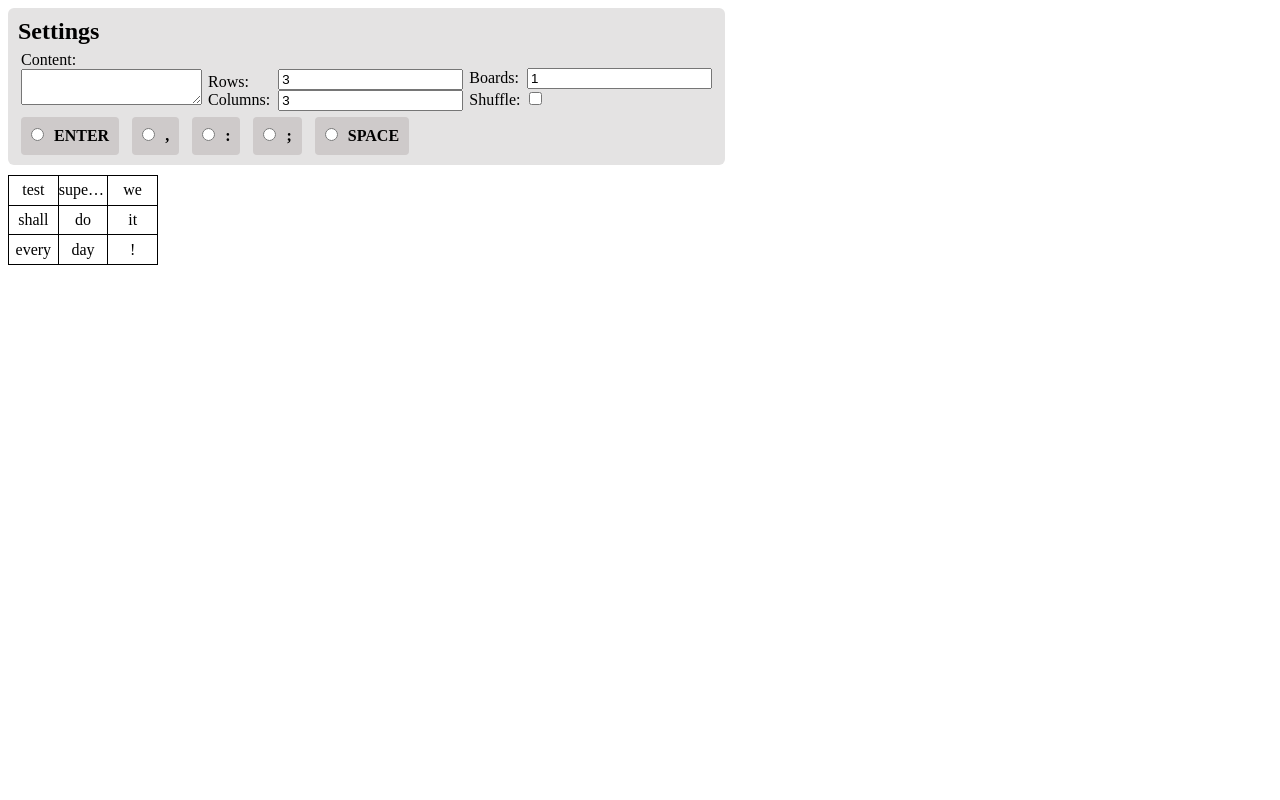
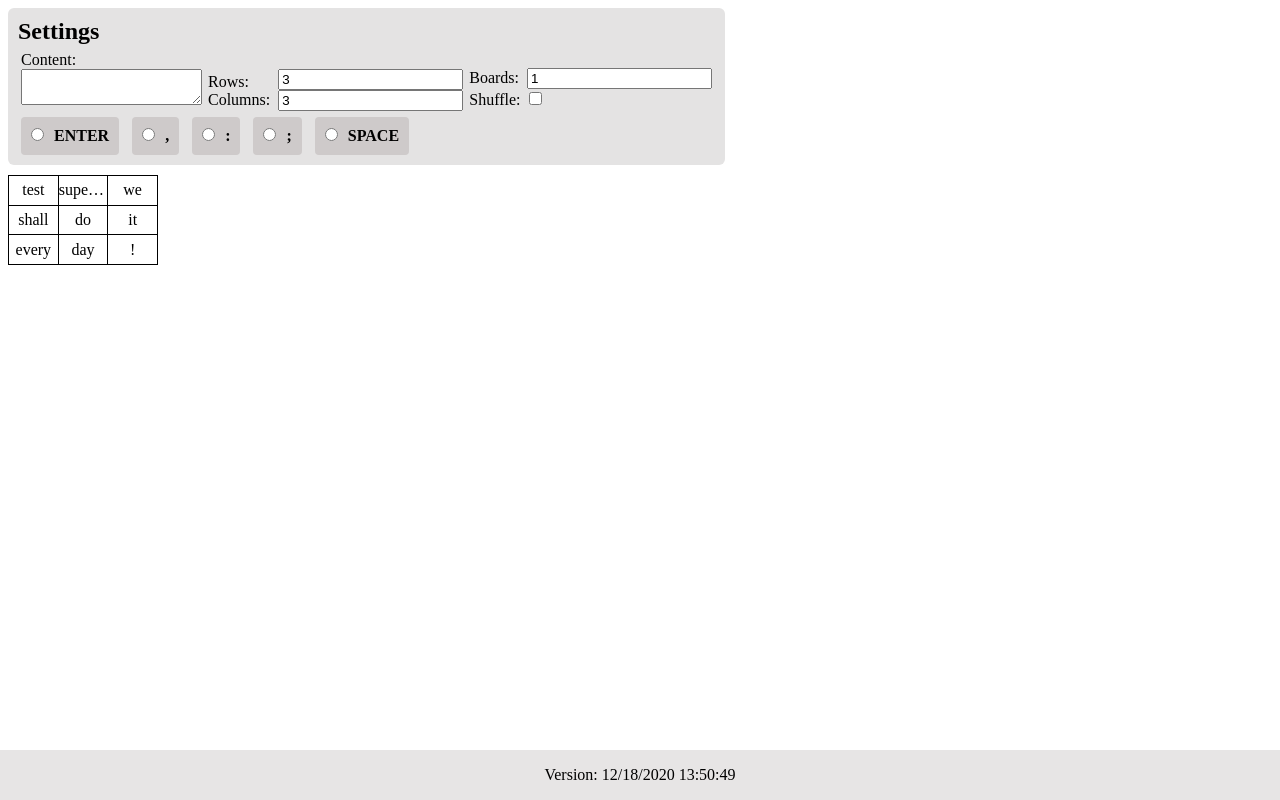
Before and after one commit to BingoGenerator/BingoGenerator, an Angular app: page / in a window 1280 px wide. Built offline with nearby package versions, Linux system fonts and the light colour scheme.

Commit message:
Add version tag

```diff
--- a/src/app/app.component.html
+++ b/src/app/app.component.html
@@ -1 +1,2 @@
 <router-outlet></router-outlet>
+<app-footer></app-footer>
--- a/src/app/app.module.ts
+++ b/src/app/app.module.ts
@@ -5,12 +5,14 @@
 import { AppComponent } from './app.component';
 import { SelectionComponent } from './selection/selection.component';
 import { DetailBoardComponent } from './detail-board/detail-board.component';
+import { FooterComponent } from './footer/footer.component';
 
 @NgModule({
     declarations: [
         AppComponent,
         SelectionComponent,
-        DetailBoardComponent
+        DetailBoardComponent,
+        FooterComponent
     ],
     imports: [
         BrowserModule,
--- /dev/null
+++ b/src/app/footer/footer.component.html
@@ -0,0 +1,3 @@
+<div>
+    <p>{{ version }}</p>
+</div>
--- /dev/null
+++ b/src/app/footer/footer.component.scss
@@ -0,0 +1,8 @@
+div {
+    position: fixed;
+    left: 0;
+    bottom: 0;
+    width: 100%;
+    background-color: rgb(231, 229, 229);
+    text-align: center;
+}
--- /dev/null
+++ b/src/app/footer/footer.component.ts
@@ -0,0 +1,14 @@
+import { Component, OnInit } from '@angular/core';
+
+@Component({
+    selector: 'app-footer',
+    templateUrl: './footer.component.html',
+    styleUrls: ['./footer.component.scss']
+})
+export class FooterComponent implements OnInit {
+    constructor() { }
+    ngOnInit(): void {
+        this.version = "Version: " + document.lastModified;
+    }
+    version: string;
+}
```
Also changed, not shown: 1 other file (tests, documents, lock files or other folders).
